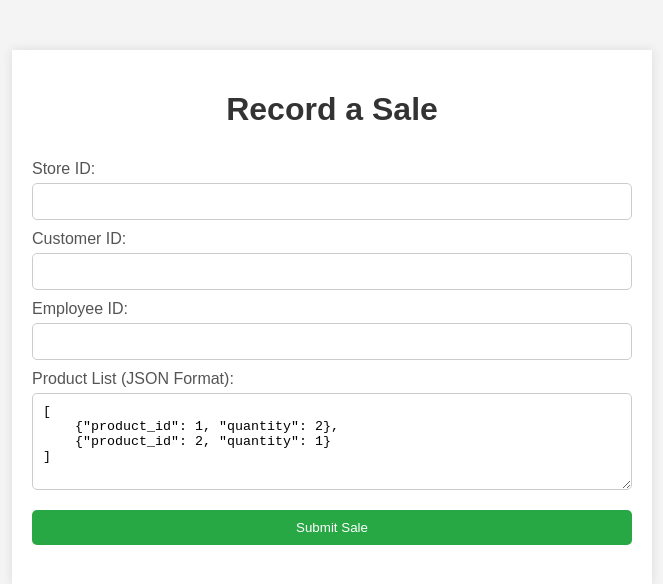
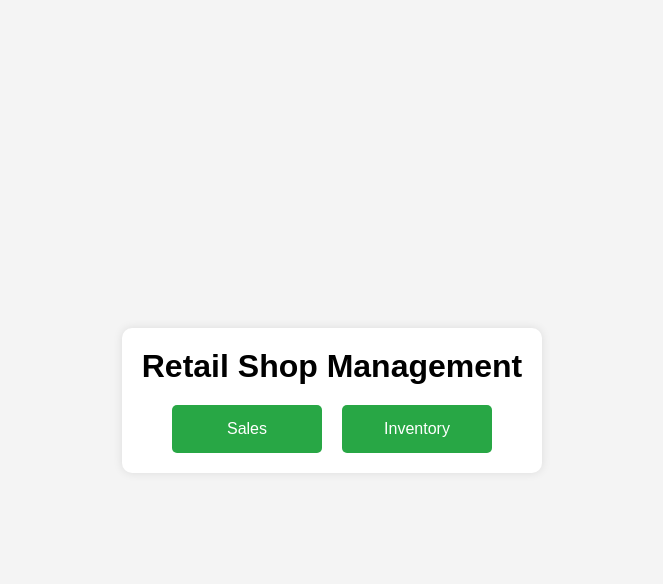
Before and after one commit to majipa007/RetailMetrics-Modern-Data-Stack-for-Retail-Operations, a plain HTML site: page frontend/index.html in a window 1280 px wide. Shown: the whole page, without its empty margins (308-971 px from the left). Drawn offline with Linux system fonts and the light colour scheme.

Commit message:
front end and back end communication completed for inventory and added a different main page

```diff
--- a/frontend/index.html
+++ b/frontend/index.html
@@ -1,39 +1,18 @@
-
 <!DOCTYPE html>
 <html lang="en">
 <head>
     <meta charset="UTF-8">
     <meta name="viewport" content="width=device-width, initial-scale=1.0">
-    <title>Record Sale</title>
+    <title>Retail Shop - Main</title>
     <link rel="stylesheet" href="styles.css">
 </head>
 <body>
     <div class="container">
-        <h1>Record a Sale</h1>
-        <form id="saleForm">
-            <label for="store_id">Store ID:</label>
-            <input type="number" id="store_id" name="store_id" required>
-
-            <label for="customer_id">Customer ID:</label>
-            <input type="number" id="customer_id" name="customer_id" required>
-
-            <label for="employee_id">Employee ID:</label>
-            <input type="number" id="employee_id" name="employee_id" required>
-
-            <label for="product_list">Product List (JSON Format):</label>
-            <textarea id="product_list" name="product_list" rows="5" required>
-[
-    {"product_id": 1, "quantity": 2},
-    {"product_id": 2, "quantity": 1}
-]
-            </textarea>
-
-            <button type="submit">Submit Sale</button>
-        </form>
-
-        <div id="responseMessage"></div>
+        <h1>Retail Shop Management</h1>
+        <div class="button-container">
+            <button onclick="window.location.href='sales.html'">Sales</button>
+            <button onclick="window.location.href='inventory.html'">Inventory</button>
+        </div>
     </div>
-
-    <script src="app.js"></script>
 </body>
 </html>
--- a/frontend/styles.css
+++ b/frontend/styles.css
@@ -1,43 +1,48 @@
+* {
+    margin: 0;
+    padding: 0;
+    box-sizing: border-box;
+}
 
 body {
     font-family: Arial, sans-serif;
     background-color: #f4f4f4;
-    margin: 0;
-    padding: 0;
+    display: flex;
+    justify-content: center;
+    align-items: center;
+    height: 100vh;
 }
 
 .container {
-    max-width: 600px;
-    margin: 50px auto;
+    background-color: white;
     padding: 20px;
-    background-color: #fff;
+    border-radius: 10px;
     box-shadow: 0 0 10px rgba(0, 0, 0, 0.1);
 }
 
 h1 {
     text-align: center;
-    color: #333;
+    margin-bottom: 20px;
 }
 
-form {
-    display: flex;
-    flex-direction: column;
+.form-group {
+    margin-bottom: 15px;
 }
 
 label {
-    margin-top: 10px;
-    color: #555;
+    display: block;
+    margin-bottom: 5px;
 }
 
 input, textarea {
-    padding: 10px;
-    margin-top: 5px;
+    width: 100%;
+    padding: 8px;
     border: 1px solid #ccc;
     border-radius: 5px;
 }
 
 button {
-    margin-top: 20px;
+    width: 100%;
     padding: 10px;
     background-color: #28a745;
     color: white;
@@ -50,8 +55,21 @@ button:hover {
     background-color: #218838;
 }
 
-#responseMessage {
+#response {
     margin-top: 20px;
     text-align: center;
     font-weight: bold;
 }
+
+.button-container {
+    display: flex;
+    justify-content: center;
+    gap: 20px;
+    margin-top: 20px;
+}
+
+button {
+    width: 150px;
+    padding: 15px;
+    font-size: 16px;
+}
```
Also changed, not shown: frontend/inventory.html (added, +31 -0 lines), frontend/inventory.js (added, +36 -0 lines), frontend/sales.html (added, +39 -0 lines), frontend/index.js (added), frontend/sales.js (renamed from frontend/app.js).
